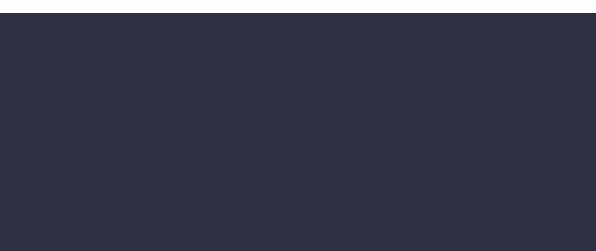
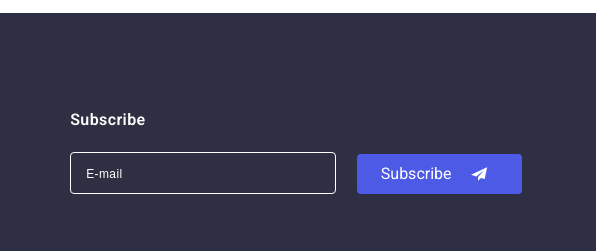
Before and after one commit to omerozdemir7/goit-markup-hw-05, a plain HTML site: page index.html in a window 1280 px wide. Shown: the part 3209-3460 px from the top of the page, 684-1280 px from the left. Drawn offline with Linux system fonts and the light colour scheme.

Commit message:
commit massage

```diff
--- a/css/style.css
+++ b/css/style.css
@@ -551,3 +551,89 @@ footer .container {
   fill: var(--cloud);
 }
 /* ===================== FOOTER SOCİAL END ===================== */
+
+
+/* ===================== FOOTER EMAİL İNPUT START ===================== */
+
+
+form {
+  width: 453px; /* İstersen form genişliği */
+  height: 80px;
+  display: flex;
+  align-items: center;     /* Input ve button aynı hizada */
+  gap: 12px;
+  left: 340px;
+  top: -85px;
+  position: relative;
+}
+
+.email-input {
+
+  color: var(--white);
+  font-weight: 600;
+  font-size: 14px;
+  width: 264px;
+}
+
+.email-input span {
+
+  top: -20px;
+  position: relative;
+  line-height: 24px;
+  letter-spacing: 0.4px;
+  font-size: 16px;
+  font-family: var(--font-family);
+}
+
+.email-input input {
+  width: 100%;
+  height: 40px;
+  border-radius: 4px;
+  border: 1px solid var(--white);
+  background-color: transparent;
+  color: var(--white);
+  font-size: 14px;
+  filter: drop-shadow(0 4px 4px ) var(--white);
+
+}
+
+
+
+.email-input input::placeholder{
+  width: 36px;
+  height: 24px;
+  color: var(--white);
+  font-size: 12px;
+  font-weight: 400;
+  line-height: 24px;
+  letter-spacing: 0.4px;
+  left: 15px;
+  position: relative;
+}
+
+
+.footer button {
+  width: 165px;
+  height: 40px;
+  background-color: var(--iris);
+  color: var(--white);
+  border-radius: 4px;
+  border: none;
+  font-weight: 400;
+  font-size: 16px;
+  cursor: pointer;
+  display: flex;           /* İçindeki iconu ve yazıyı hizala */
+  align-items: center;
+  justify-content: center;
+  gap: 8px;
+  font-family: var(--font-family);
+  margin-top: 25px;
+  padding: 8px 24px 8px 24px;        /* Buton içi ikon ile yazı arası */
+  margin-left: 10px;
+}
+
+.footer button svg.icon {
+  width: 16px;
+  height: 16px;
+  fill: currentColor;      /* Renk buton yazısı ile aynı olur */
+}
--- a/index.html
+++ b/index.html
@@ -137,6 +137,10 @@
                     d="M3.843-0c-2.121 0-3.843 1.721-3.843 3.843s1.721 3.879 3.843 3.879c2.121 0 3.843-1.757 3.843-3.879-0.001-2.121-1.723-3.843-3.843-3.843v0z">
                 </path>
             </symbol>
+            <symbol id="icon-icon-send" viewBox="0 0 38 32">
+                <path fill="#fff" style="fill: var(--color1, #fff)"
+                    d="M38.4 0l-38.4 18 12.272 3.788 18.928-14.788-14.397 16.186 0.012 0.004-0.014-0.004v8.814l6.882-6.691 8.718 2.691 6-28z">
+                </path>       </symbol>
         </svg>
 
 
@@ -551,6 +555,19 @@
                         solutions.
                     </p>
                 </div>
+
+                <form>
+                    <label class="email-input">
+                        <span>Subscribe</span>
+                        <input type="email" name="email" placeholder="E-mail" required>
+                    </label>
+                    <button type="submit">Subscribe
+                        <svg class="icon icon-icon-send">
+                            <use xlink:href="#icon-icon-send"></use>
+                        </svg>
+                    </button>
+                </form>
+
             </div>
         </footer>
         <!--FOOTER END-->
```
